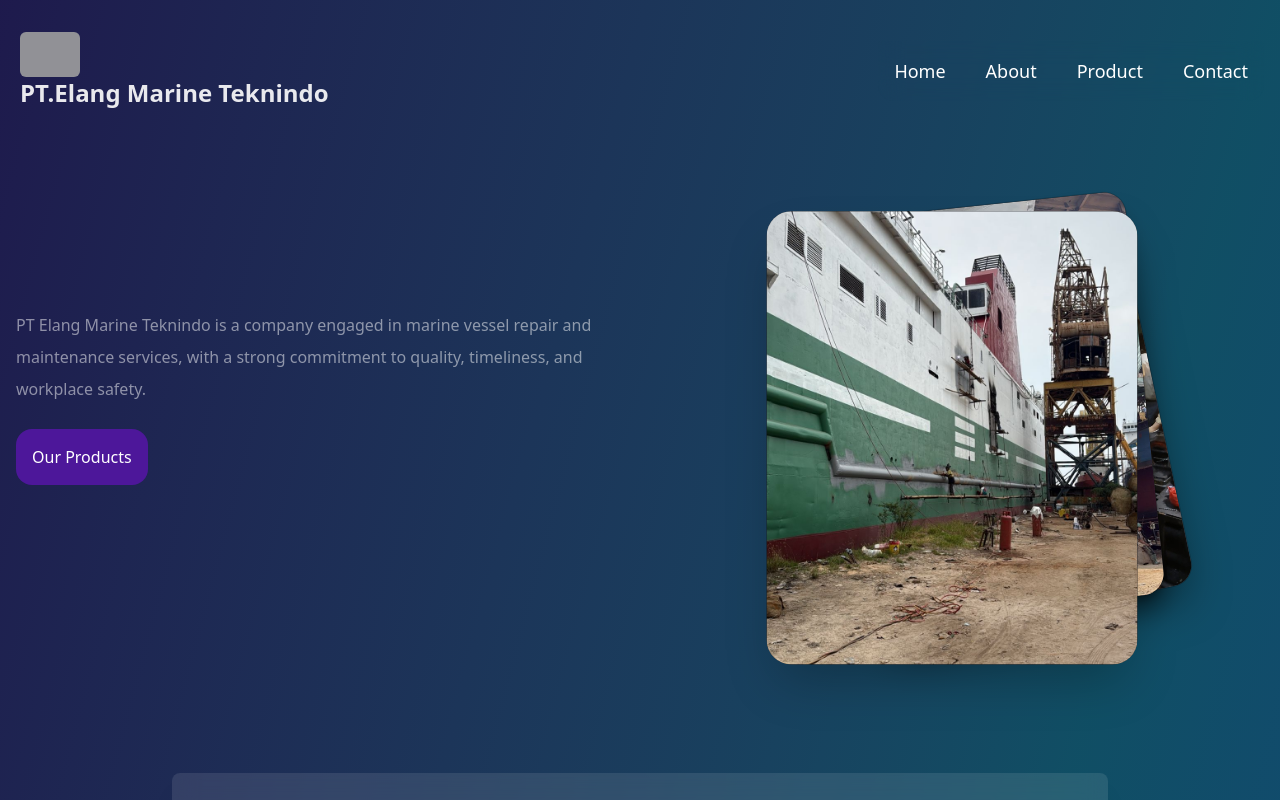
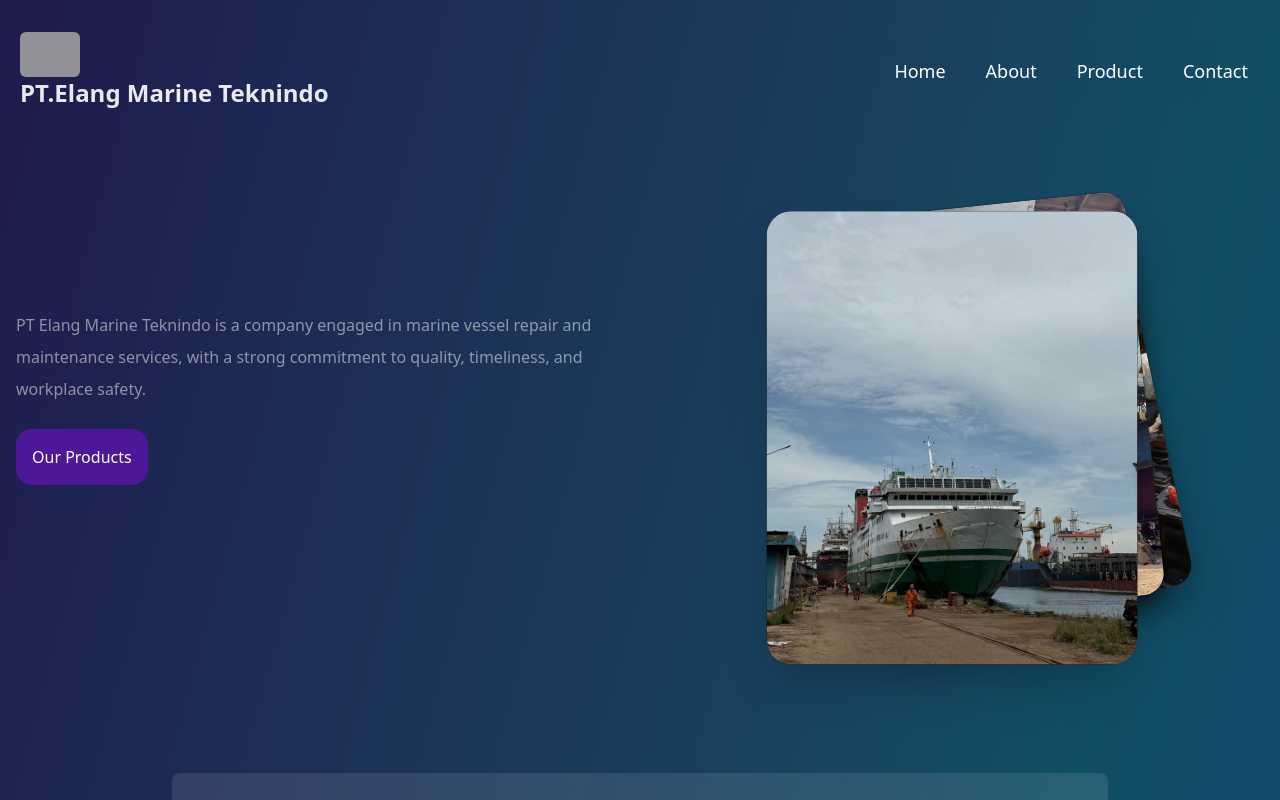
Before and after one commit to sukacode/elangmarine, a React (Vite) app: page / in a window 1280 px wide. Shown: the top 800 px of the page. Built offline with nearby package versions, Linux system fonts and the light colour scheme; grey boxes are pictures that could not be loaded.

Commit message:
up to prod

```diff
--- a/src/App.jsx
+++ b/src/App.jsx
@@ -117,7 +117,7 @@ function App() {
                 style={{ zIndex: 10 }}
               >
                 <img
-                  src="/assets/34.jpg"
+                  src="/assets/27.jpg"
                   className="w-full h-full object-cover"
                 />
               </div>
@@ -368,11 +368,8 @@ function App() {
               {/* image need maintain */}
               {/* <img src={proyek.gambar} alt="Proyek Image" loading="lazy" /> */}
               <div>
-                <h1 className="text-2xl font-bold my-4 flex col-2">
-                  <img src={proyek.gambar} className="w-9 m-1" />
-                  {proyek.nama}
-                </h1>
-                <p className="text-base/loose mb-4 ml-2">{proyek.desk}</p>
+                <h1 className="text-2xl font-bold my-4">{proyek.nama}</h1>
+                <p className="text-base/loose mb-4">{proyek.desk}</p>
                 <div className="flex flex-wrap gap-2">
                   {proyek.tools.map((tool, index) => (
                     <p
```
